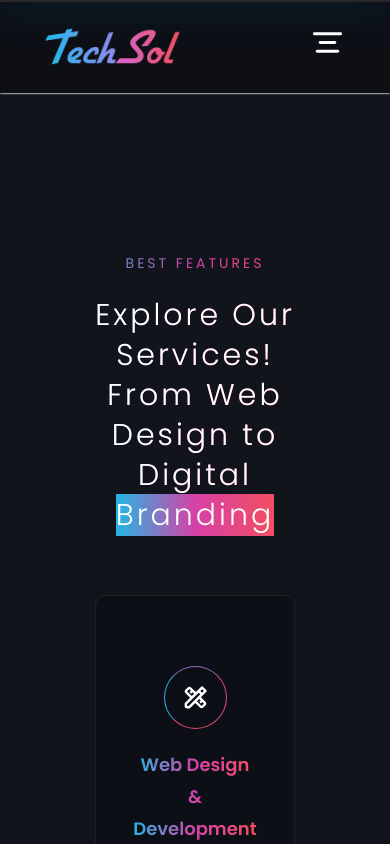
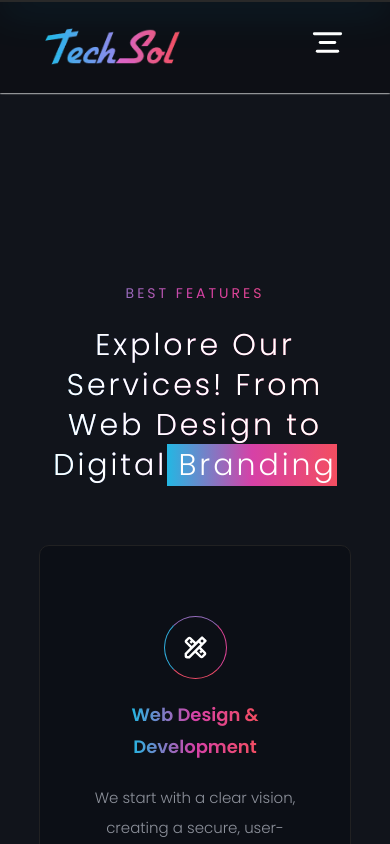
Before and after one commit to mansoorhussain3053/techsol-react, a React (Vite) app: page /services in a window 390 px wide. Shown: the top 844 px of the page. Built offline with nearby package versions, Linux system fonts and the light colour scheme.

Commit message:
Updated Recent

```diff
--- a/src/components/Contact/contactform.css
+++ b/src/components/Contact/contactform.css
@@ -204,13 +204,14 @@
 
 
 
-@media screen and (max-width: 640px) {
+@media screen and (max-width: 845px) {
     .Container__Contact__Form{
         flex-direction: column;
         margin: 0 auto;
         justify-content: center;
         text-align: center;
         align-items: center;
+        padding: 20px;
         height: 1200px;
 
 
--- a/src/components/Header/header.css
+++ b/src/components/Header/header.css
@@ -107,6 +107,8 @@ header {
   }
 }
 
+
+
 /* MEDIA QUERIES (SMALL DEVICES) */
 
 @media screen and (max-width: 681px) {
--- a/src/components/Home/expressever.css
+++ b/src/components/Home/expressever.css
@@ -107,7 +107,7 @@
     }
   }
 
-  @media screen and (max-width: 900px) {
+  @media screen and (max-width: 1187px) {
     .Clients__Parents {
         flex-direction: column;
     }
@@ -116,7 +116,7 @@
         width: 100%;
     }
     .Clients__Logos {
-        grid-template-columns: 1fr 1fr 1fr;
+        grid-template-columns: 1fr 1fr 1fr 1fr;
         width: 100%;
     }
   }
@@ -124,9 +124,9 @@
 
 
     /*  ================  MEDIA QUERIES (SMALL DEVICES) =================  */
-  @media screen and (max-width: 450px) {
+  @media screen and (max-width: 638px) {
     .Clients__Logos > article {
-        padding: 15px 5px;
+        padding: 30px 10px;
     }
     .Clients__Heading h2 {
         font-size: 25px;
@@ -138,3 +138,16 @@
         padding: 30px;
     }
   }
+
+  @media screen and (max-width: 455px) {
+    .Clients__Logos > article{
+        padding: 15px 10px;
+    }
+  }
+
+  @media screen and (max-width: 365px){
+    .Clients__Logos {
+        grid-template-columns: 1fr 1fr 1fr;
+
+    }
+  }
--- a/src/components/Home/testimonials.css
+++ b/src/components/Home/testimonials.css
@@ -114,7 +114,7 @@
 
 
   /*  ================  MEDIA QUERIES (MEDIUM DEVICES) =================  */
-  @media screen and (max-width: 1024px) {
+  @media screen and (max-width: 1140px) {
     .Testimonials__Parent{
         padding: 25px;
         margin: 0 auto;
@@ -175,6 +175,11 @@
         height: 65px;
 
     }
+    .Testimonial__Heading{
+        width: 70%;
+        line-height: normal;
+        font-size: 28px;
+    }
   }
 
 
--- a/src/components/Services/services.css
+++ b/src/components/Services/services.css
@@ -159,6 +159,19 @@
         gap: 20px;
         width: 100%;
     }
+    .Service__Parent{
+        padding: 0;
+    }
+    .Service__Heading h2 {
+
+        width: 80%;
+        margin: 0 auto;
+    }
+    .Service__Parent {
+
+        margin: 250px auto 0 auto;
+
+    }
     .Line_Down_Parent{
         display: none;
     }
--- a/src/components/Services/servicesecurity.css
+++ b/src/components/Services/servicesecurity.css
@@ -86,9 +86,9 @@
     .ServiceSec__Grid > article{
         padding: 50px 30px;
     }
-    .ServiceSec__Parent{
+    .ServiceSec__Parent {
         height: auto;
-        padding:  250px 0 50px 0;
+        padding: 50px 0 50px 0;
     }
 }
 
@@ -97,9 +97,10 @@
     .ServiceSec__Grid > article {
         padding: 45px 30px;
     }
-    .ServiceSec__Heading h2{
-        font-size: 40px;
-        padding: 0 30px;
+    .ServiceSec__Heading h2 {
+        font-size: 27px;
+        padding: 10px 30px;
+        line-height: normal;
     }
     .ServiceSec__Heading h3{
         font-size: 15px;
```
